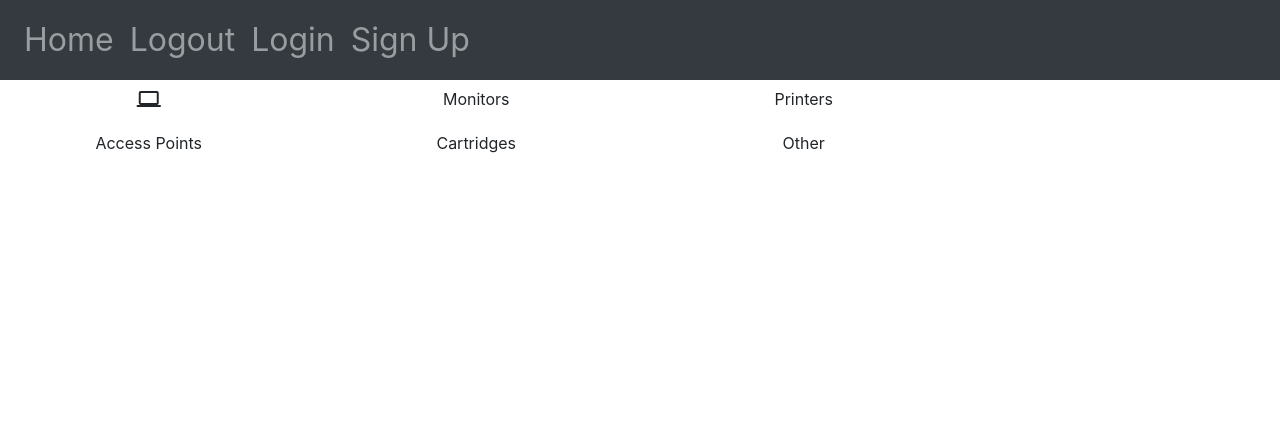
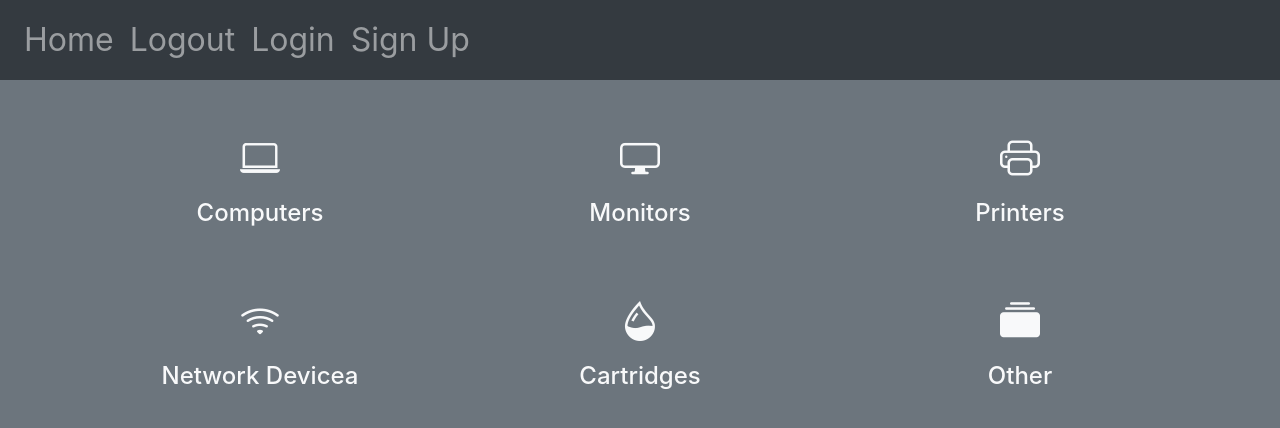
Before and after one commit to MuhammedCrow/IT_Inventory, a Flask app: page / in a window 1280 px wide. Shown: the top 428 px of the page. Run offline with Flask 2, Linux system fonts and the light colour scheme; some libraries are stand-ins or nearby versions.

Commit message:
updating front end
updating home nav menu with icons and background

```diff
--- a/website/templates/base.html
+++ b/website/templates/base.html
@@ -9,12 +9,14 @@
     <link rel="stylesheet" href="https://stackpath.bootstrapcdn.com/bootstrap/4.4.1/css/bootstrap.min.css" integrity="sha384-Vkoo8x4CGsO3+Hhxv8T/Q5PaXtkKtu6ug5TOeNV6gBiFeWPGFN9MuhOf23Q9Ifjh" crossorigin="anonymous" />
     <link rel="stylesheet" href="https://stackpath.bootstrapcdn.com/font-awesome/4.7.0/css/font-awesome.min.css" crossorigin="anonymous" />
     <link href="https://fonts.googleapis.com/icon?family=Material+Icons" rel="stylesheet">
+    <!-- Bootstrap icons -->
+    <link rel="stylesheet" href="https://cdn.jsdelivr.net/npm/bootstrap-icons@1.3.0/font/bootstrap-icons.css">
     <link rel="stylesheet" href="/website/static/style.css">
 
 </head>
 
-<body>
-    <nav class="navbar navbar-expand-lg navbar-dark bg-dark">
+<body class="bg-secondary text-light">
+    <nav class="navbar navbar-expand-sm navbar-dark bg-dark">
         <button class="navbar-toggler" type="button" data-toggle="collapse" data-target="#navbar">
           <span class="navbar-toggler-icon"></span>
         </button>
@@ -30,7 +32,9 @@
 
         </div>
     </nav>
-    {% block content %} {% endblock %}
+    <div class="container">
+        {% block content %} {% endblock %}
+    </div>
     <script src="https://unpkg.com/ionicons@5.5.1/dist/ionicons.js"></script>
     <script src="https://code.jquery.com/jquery-3.2.1.slim.min.js" integrity="sha384-KJ3o2DKtIkvYIK3UENzmM7KCkRr/rE9/Qpg6aAZGJwFDMVNA/GpGFF93hXpG5KkN" crossorigin="anonymous"></script>
     <script src="https://cdnjs.cloudflare.com/ajax/libs/popper.js/1.12.9/umd/popper.min.js" integrity="sha384-ApNbgh9B+Y1QKtv3Rn7W3mgPxhU9K/ScQsAP7hUibX39j7fakFPskvXusvfa0b4Q" crossorigin="anonymous"></script>
--- a/website/templates/home.html
+++ b/website/templates/home.html
@@ -1,16 +1,42 @@
 {% extends "base.html" %} {% block title %}Home{% endblock %} {% block content %}
-<div class="main-content">
-    <div class="row">
-        <a href="/computers" class="btn btn-default col-md-3">
-        <span class="material-icons ">
-            computer
-        </span>
-            </a>
-        <a href="#" class="btn btn-default col-md-3">Monitors</a>
-        <a href="#" class="btn btn-default col-md-3">Printers</a>
+<div class="text-center">
+    <div class="row my-5">
+        <a href="/computers" class="btn btn-default col text-light">
+            <div class="h1 mb-3">
+                <i class="bi bi-laptop"></i>
+            </div>
+            <h4>Computers</h4>
+        </a>
+        <a href="#" class="btn btn-default col text-light">
+            <div class="h1 mb-3">
+                <i class="bi bi-display"></i>
+            </div>
+            <h4>Monitors</h4>
+        </a>
+        <a href="#" class="btn btn-default col text-light">
+            <div class="h1 mb-3">
+                <i class="bi bi-printer"></i>
+            </div>
+            <h4>Printers</h4>
+        </a>
     </div>
     <div class="row">
-        <a href="#" class="btn btn-default col-md-3">Access Points</a>
-        <a href="#" class="btn btn-default col-md-3">Cartridges</a>
-        <a href="#" class="btn btn-default col-md-3">Other</a>
+        <a href="#" class="btn btn-default col text-light">
+            <div class="h1 mb-3">
+                <i class="bi bi-wifi"></i>
+            </div>
+            <h4>Network Devicea</h4>
+        </a>
+        <a href="#" class="btn btn-default col text-light">
+            <div class="h1 mb-3">
+                <i class="bi bi-droplet-half"></i>
+            </div>
+            <h4>Cartridges</h4>
+        </a>
+        <a href="#" class="btn btn-default col text-light">
+            <div class="h1 mb-3">
+                <i class="bi bi-collection-fill"></i>
+            </div>
+            <h4>Other</h4>
+        </a>
     </div>{% endblock %}
```
